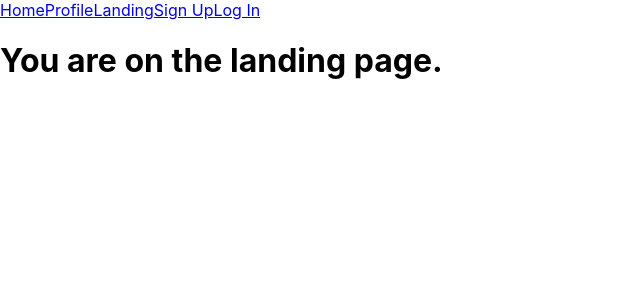
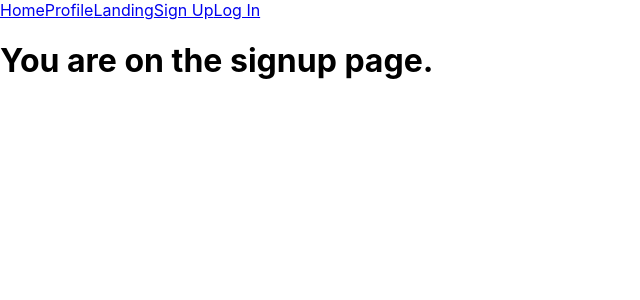
Before and after one commit to isaiahcolson/watchlist-client, a React (Create React App) app: page /signup in a window 1280 px wide. Shown: the top 300 px of the page, without its empty margins (0-640 px from the left). Built offline with nearby package versions, Linux system fonts and the light colour scheme.

Commit message:
routes are fully working

```diff
--- a/src/config/routes.js
+++ b/src/config/routes.js
@@ -10,11 +10,11 @@ import Signup from '../pages/Signup';
 function Routes(props) {
     return(
         <Switch>
-            <Route exact path='/' component={Home} />
-            <Route path='/signup' component={Landing} />
+            <Route exact path='/' component={Landing} />
+            <Route path='/signup' component={Signup} />
             <Route path='/login' component={Login} />
-            <Route path='/titles' component={Profile} />
-            <Route path='/profile' component={Signup} />
+            <Route path='/titles' component={Home} />
+            <Route path='/profile' component={Profile} />
         </Switch>
     );
 }
--- a/src/pages/Signup.js
+++ b/src/pages/Signup.js
@@ -3,7 +3,7 @@ import React from 'react';
 const Signup = () => {
     return(
         <div>
-            <h1>You are on the profile page.</h1>
+            <h1>You are on the signup page.</h1>
         </div>
     );
 }
```
